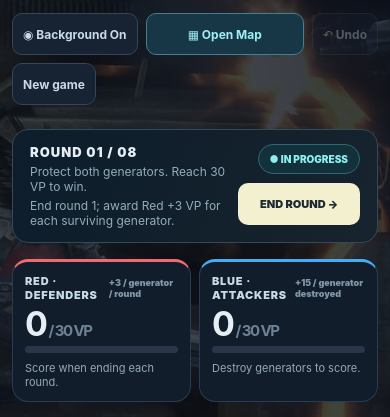
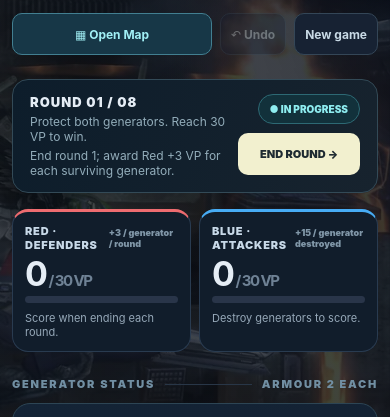
Before and after one commit to itsburgertime5000/Halo-Flashpoint-Companion, a plain HTML site: page generator-raid.html in a window 390 px wide. Shown: the part 206-623 px from the top of the page. Drawn offline with Linux system fonts and the light colour scheme.

Commit message:
Update generator-raid.html

```diff
--- a/generator-raid.html
+++ b/generator-raid.html
@@ -41,7 +41,7 @@ body.sidebar-active{overflow:hidden}
 
 /* Optional cinematic backdrop, built into this offline file. */
 body{background:radial-gradient(ellipse at 20% -20%,#1c3b52 0%,transparent 46%),radial-gradient(ellipse at 100% 12%,#25202c 0%,transparent 45%),#070d18}
-.bg-layer{position:fixed;inset:0;z-index:0;pointer-events:none;background-size:cover;background-position:center center;background-repeat:no-repeat;opacity:0;transition:opacity 2.4s ease-in-out;will-change:opacity}.bg-layer.active{opacity:1}body::after{content:"";position:fixed;inset:0;z-index:0;pointer-events:none;background:linear-gradient(rgba(5,10,18,.72),rgba(5,10,18,.78)),radial-gradient(ellipse at 20% -20%,rgba(10,28,42,.42) 0%,transparent 46%),radial-gradient(ellipse at 100% 12%,rgba(18,14,24,.34) 0%,transparent 45%);opacity:1;transition:opacity .35s ease}body.background-off .bg-layer{opacity:0 !important}body.background-off::after{opacity:0}.shell{position:relative;z-index:1}
+.bg-layer{position:fixed;inset:0;z-index:0;pointer-events:none;background-size:cover;background-position:center center;background-repeat:no-repeat;opacity:0;transition:opacity 2.4s ease-in-out;will-change:opacity}.bg-layer.active{opacity:1}body::after{content:"";position:fixed;inset:0;z-index:0;pointer-events:none;background:linear-gradient(rgba(5,10,18,.72),rgba(5,10,18,.78)),radial-gradient(ellipse at 20% -20%,rgba(10,28,42,.42) 0%,transparent 46%),radial-gradient(ellipse at 100% 12%,rgba(18,14,24,.34) 0%,transparent 45%);opacity:1;transition:opacity .35s ease}.shell{position:relative;z-index:1}
 body .score,body .gen,body .resolver,body .mission,body .activity,body .guide,body .mapsection{backdrop-filter:blur(6px)}
 .quick-hint{font-size:10px;color:#93b0c4;line-height:1.5;margin-top:7px}.shield-controls{display:flex;gap:7px;align-items:center;flex-wrap:wrap;margin-top:11px;padding-top:10px;border-top:1px solid #2e4053}.shield-controls span{margin-right:auto;color:#8db2cd;font-size:10px;font-weight:900;letter-spacing:.08em}.shield-controls button{border:1px solid #326d91;background:#173a51;color:#9fe3ff;border-radius:8px;padding:7px 12px;font-weight:900;font-size:12px}.shield-controls button:hover:not(:disabled){background:#205475}
 
@@ -66,7 +66,7 @@ button{min-height:42px}
 <main class="shell" id="app">
 <nav class="site-nav" aria-label="Game modes"><a class="site-brand" href="index.html"><b>✦</b> HALO: FLASHPOINT · COMPANION</a><div class="site-links"><a href="index.html">Home</a><a href="generator-raid.html" aria-current="page">Generator Raid</a><a href="husky-oddball.html">Husky Oddball</a></div></nav>
 
-<header class="top"><div><div class="eyebrow">UNSC / MISSION CONTROL</div><h1 class="heading">GENERATOR RAID</h1><div class="subtitle">Halo: Flashpoint · Two-generator defence tracker</div></div><div class="top-actions"><button class="smallbtn" id="toggle-bg" type="button" aria-pressed="true" title="Toggle cinematic battlefield background">◉ Background On</button><button class="smallbtn map-open" id="open-map" type="button" aria-controls="map-sidebar" aria-expanded="false">▦ Open Map</button><button class="smallbtn" id="undo">↶ Undo</button><button class="smallbtn" id="reset">New game</button></div></header>
+<header class="top"><div><div class="eyebrow">UNSC / MISSION CONTROL</div><h1 class="heading">GENERATOR RAID</h1><div class="subtitle">Halo: Flashpoint · Two-generator defence tracker</div></div><div class="top-actions"><button class="smallbtn map-open" id="open-map" type="button" aria-controls="map-sidebar" aria-expanded="false">▦ Open Map</button><button class="smallbtn" id="undo">↶ Undo</button><button class="smallbtn" id="reset">New game</button></div></header>
 <section class="mission"><div><div class="mission-title" id="round-label">ROUND 01 / 08</div><div class="mission-sub">Protect both generators. Reach 30 VP to win.</div><div class="mission-sub" id="round-help">Award Red +3 VP for each surviving generator.</div></div><div class="mission-actions"><div class="status" id="status">● IN PROGRESS</div><button class="roundbtn" id="end-round">END ROUND →</button></div></section>
 <div id="notice" role="status" aria-live="polite"></div>
 <section class="scores"><div class="score red"><div class="score-head">RED · DEFENDERS <span class="badge">+3 / generator / round</span></div><div class="score-val"><b id="red-vp">0</b><span> / 30 VP</span></div><div class="track"><div id="red-fill" class="fill red" style="width:0%"></div></div><div class="sc-note" id="red-note">Score when ending each round.</div></div><div class="score blue"><div class="score-head">BLUE · ATTACKERS <span class="badge">+15 / generator destroyed</span></div><div class="score-val"><b id="blue-vp">0</b><span> / 30 VP</span></div><div class="track"><div id="blue-fill" class="fill blue" style="width:0%"></div></div><div class="sc-note" id="blue-note">Destroy generators to score.</div></div></section>
@@ -182,12 +182,6 @@ function startBackgroundRotation(){
   },14000);
 }
 startBackgroundRotation();
-const BACKDROP_KEY='halo_generator_raid_cinematic_bg_v1';
-let cinematicEnabled=true;
-try{cinematicEnabled=localStorage.getItem(BACKDROP_KEY)!=='off'}catch{}
-function renderBackdrop(){document.body.classList.toggle('background-off',!cinematicEnabled);const btn=$('toggle-bg');if(!btn)return;btn.textContent=cinematicEnabled?'◉ Background On':'○ Background Off';btn.setAttribute('aria-pressed',String(cinematicEnabled));}
-$('toggle-bg').addEventListener('click',()=>{cinematicEnabled=!cinematicEnabled;try{localStorage.setItem(BACKDROP_KEY,cinematicEnabled?'on':'off')}catch{}renderBackdrop()});
-renderBackdrop();
 function toggleMap(open){const sidebar=$('map-sidebar');const backdrop=$('map-backdrop');if(open){sidebarReturnFocus=document.activeElement;sidebar.inert=false;sidebar.setAttribute('aria-hidden','false');backdrop.hidden=false;sidebar.classList.add('is-open');document.body.classList.add('sidebar-active');$('open-map').setAttribute('aria-expanded','true');$('close-map').focus()}else{sidebar.classList.remove('is-open');sidebar.setAttribute('aria-hidden','true');sidebar.inert=true;backdrop.hidden=true;document.body.classList.remove('sidebar-active');$('open-map').setAttribute('aria-expanded','false');(sidebarReturnFocus||$('open-map')).focus()}}
 
 $('open-map').addEventListener('click',()=>toggleMap(true));
```
